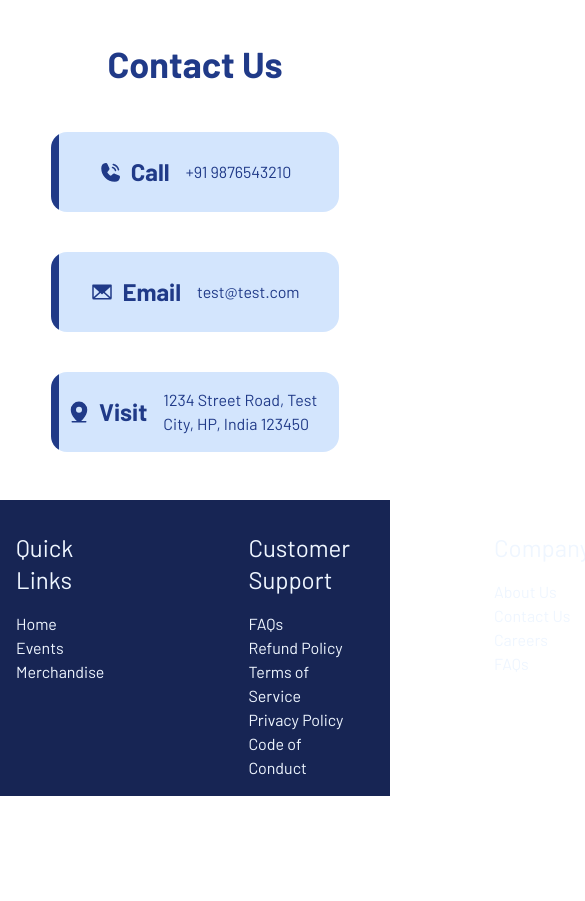
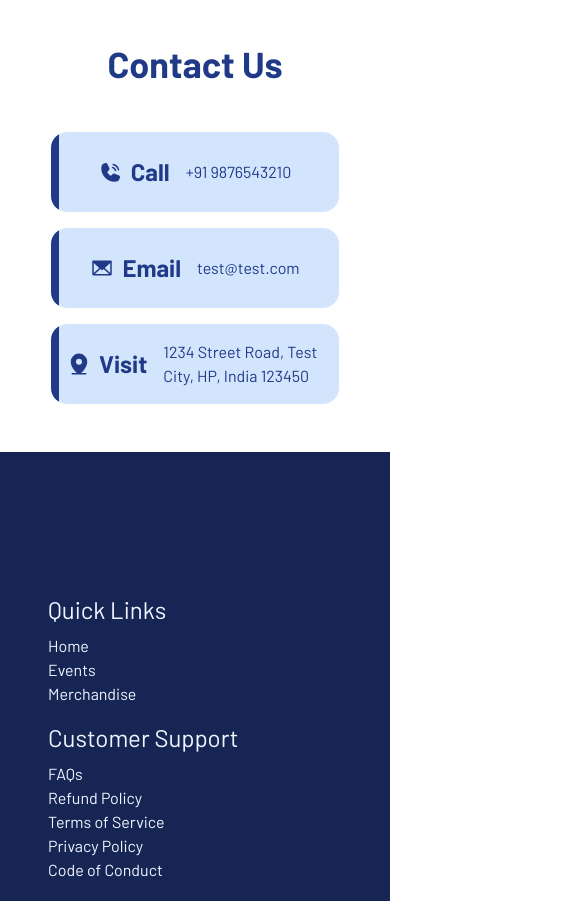
Before and after one commit to ankugargdev619/evento, a Next.js app in the folder evento/: page / in a window 390 px wide. Shown: the part 2940-3841 px from the top of the page, 585 px wide, since content can reach past the window. Before the commit the page ends 3736 px from the top, so only its background shows below. Built offline with nearby package versions, Linux system fonts and the light colour scheme.

Commit message:
fix build errors

```diff
--- a/evento/src/app/page.tsx
+++ b/evento/src/app/page.tsx
@@ -10,8 +10,8 @@ import { PiClockClockwiseBold , PiShieldCheckFill , PiLightbulbFill , PiPhoneCal
 
 export default function Home() {
   return (
-    <div className="w-full">
-      <div className="barlow max-w-[1400px] mx-auto">
+    <div className="md:w-full">
+      <div className="barlow md:max-w-[1400px] md:mx-auto">
         <Navbar />
         <Hero />
         <section className="mx-4 md:mx-40 my-10">
@@ -58,7 +58,7 @@ export default function Home() {
           <SectionHeading><span className="text-brand-950">Contact Us</span></SectionHeading>
           <br/>
           <br/>
-          <div className="flex justify-center gap-10 flex-wrap">
+          <div className="flex justify-center gap-4 md:gap-10 flex-wrap">
             <ContactCard
               title="Call"
               description="+91 9876543210"
--- a/evento/src/components/Footer.tsx
+++ b/evento/src/components/Footer.tsx
@@ -74,7 +74,7 @@ const socialLink = [
 
 export default function Footer(){
     return <div className=" bg-blue-950">
-        <div className="mx-4 md:mx-40 py-4 flex gap-36">
+        <div className="h-screen md:h-fit justify-center mx-12 md:mx-40 py-4 flex gap-2 md:gap-20 lg:gap-36 flex-col md:flex-row">
             <FooterSection title="Quick Links" links={quickLink} />
             <FooterSection title="Customer Support" links={supportLink} />
             <FooterSection title="Company" links={companyLink} />
--- a/evento/src/components/FooterSection.tsx
+++ b/evento/src/components/FooterSection.tsx
@@ -1,5 +1,3 @@
-import { div } from "motion/react-client"
-
 interface Links {
     name : string,
     link : string
@@ -12,7 +10,7 @@ interface FooterSectionProps {
 
 export default function FooterSection({title , links} : FooterSectionProps) {
     return <div className="text-brand-50">
-        <div className="flex text-2xl my-4">{title}</div>
+        <div className="flex text-2xl my-2 md:my-4">{title}</div>
         {links.map((val,_id)=>(
             <div key={_id}><a href={val.link}>{val.name}</a></div>
         ))}
--- a/evento/src/components/Review.tsx
+++ b/evento/src/components/Review.tsx
@@ -14,11 +14,11 @@ export default function Review({name,rating,review} : ReviewProps){
             className="text-brand-950 rounded-2xl p-4 backdrop-blur-md bg-opacity-50 bg-brand-50 w-72 h-60">
             <div className="font-bold text-xl mb-1">{name}</div>
             <div className="flex gap">
-                {Array.from({length : rating}, (_, i) => i + 1).map((num) => (
-                    <PiStarFill />
+                {Array.from({length : rating}, (_, i) => i + 1).map((_,y) => (
+                    <div key={y}><PiStarFill /></div>
                 ))}
-                {Array.from({length : 5 - rating},(_,i) => i + 1).map((num) =>(
-                    <PiStar />
+                {Array.from({length : 5 - rating},(_,i) => i + 1).map((_,y) =>(
+                    <div key={y}><PiStar /></div>
                 ))}
             </div>
             <br/>
```
